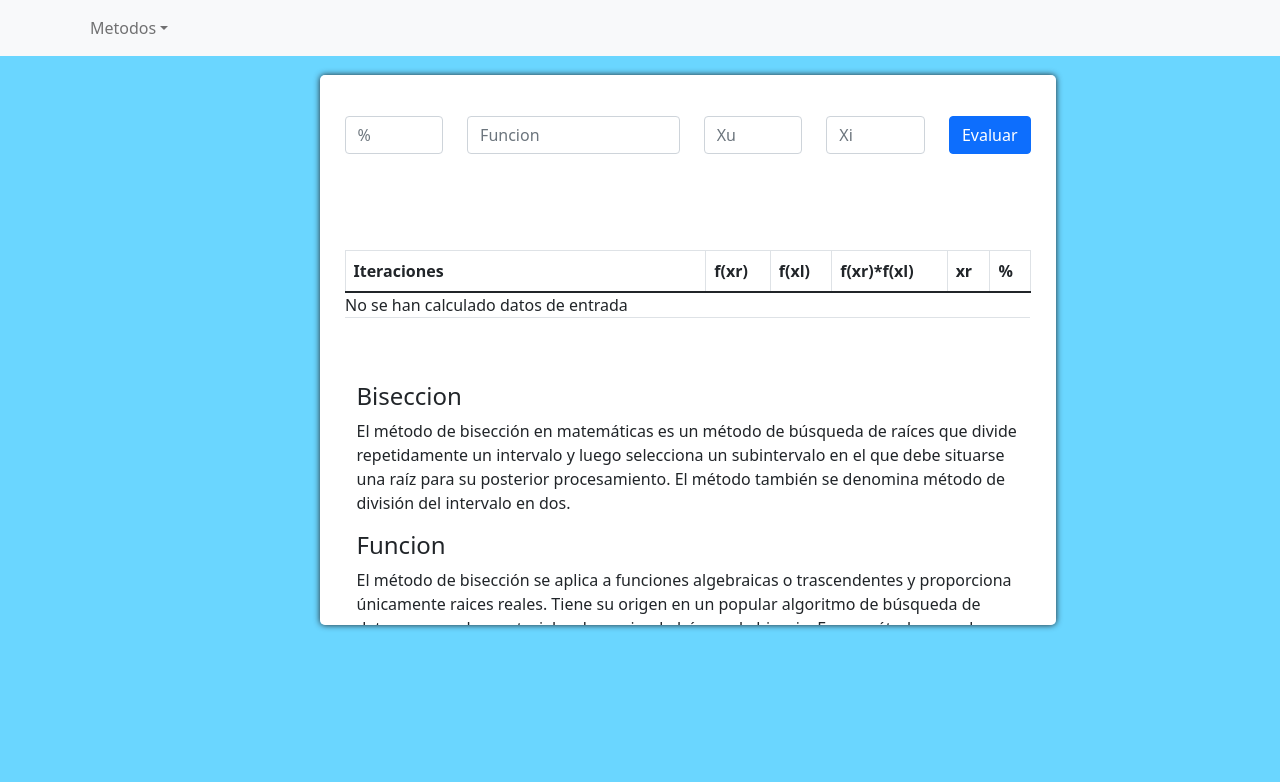
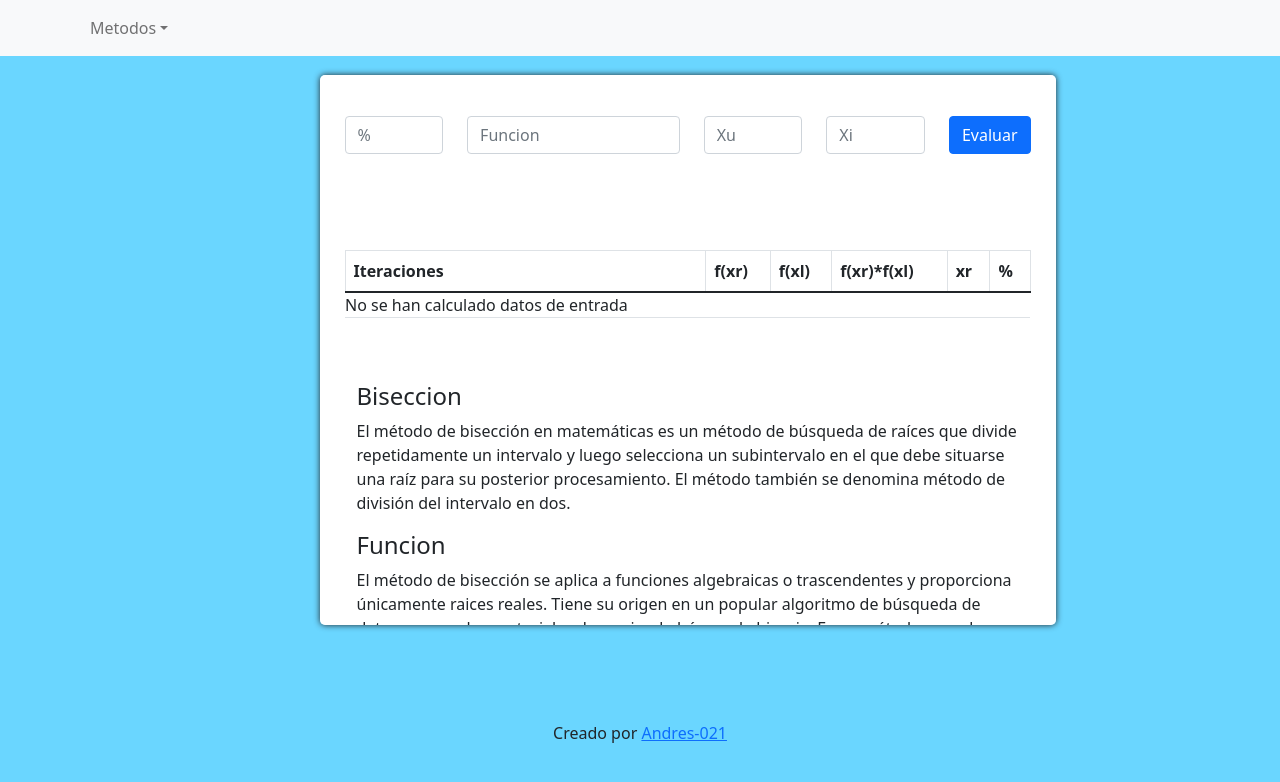
Before and after one commit to Andres-021/analisis_numerico_app, a React (Create React App) app: page / in a window 1280 px wide. Shown: the top 782 px of the page. Built offline with nearby package versions, Linux system fonts and the light colour scheme.

Commit message:
add footer

```diff
--- a/src/App.js
+++ b/src/App.js
@@ -2,6 +2,7 @@ import {BrowserRouter as Router, Routes, Route} from 'react-router-dom';
 import Index from './app/biseccion_&_puntoF/index';
 import Introduction from './app/shared/Introduction';
 import NavBarBtstp from './app/shared/components/NavBarBtstp';
+import Footer from './app/shared/components/Footer.js'
 import img from './img/58914-matematicas.jpg';
 import img1 from './img/27569-matematicas.jpg';
 import img2 from './img/56855-matematicas.jpg';
@@ -23,6 +24,7 @@ const App = () => {
         {/* <Footer/> */}
       </Router>
       <NavBarBtstp/>
+      <Footer/>
     </>
   );
 }
--- /dev/null
+++ b/src/app/shared/components/Footer.js
@@ -0,0 +1,13 @@
+const Footer = () =>{
+  return(
+    <>
+      <div style={{display: "flex", width: "100%", height: "auto", justifyContent: "center"}}>
+        <p>
+          Creado por <a href="https://github.com/Andres-021">Andres-021</a>
+        </p>
+      </div>
+    </>
+  )
+}
+
+export default Footer
```
